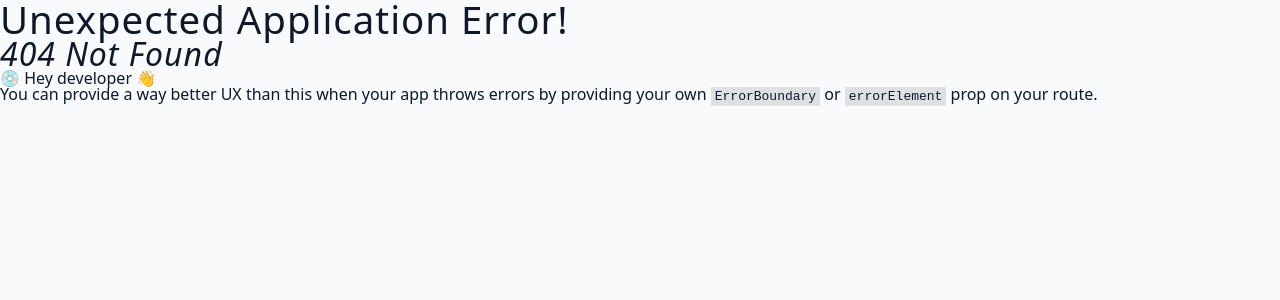
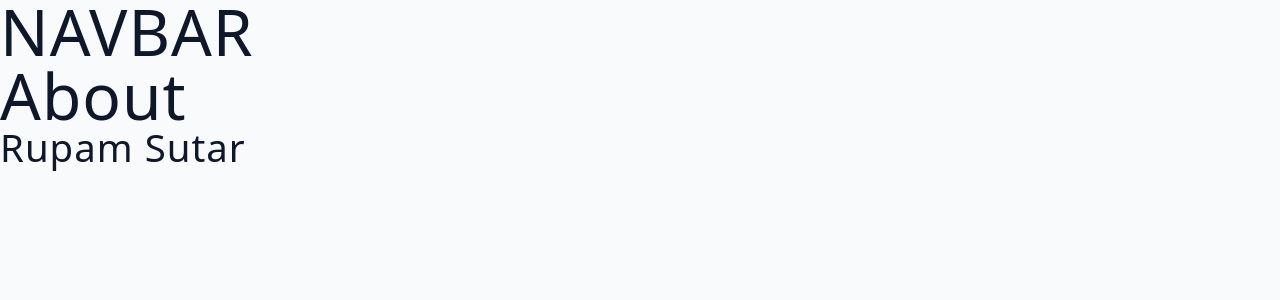
Before and after one commit to rupamsutar/mix-master, a React (Vite) app: page /about/person in a window 1280 px wide. Before the commit this address had no page. Shown: the top 300 px of the page. Built offline with nearby package versions, Linux system fonts and the light colour scheme.

Commit message:
More Complex Nesting

```diff
--- a/src/App.jsx
+++ b/src/App.jsx
@@ -12,23 +12,29 @@ const router = createBrowserRouter([
         element: <Landing />
       },
       {
-        path: 'about',
-        element: <About />
-      },
-      {
         path: 'cocktail',
         element: <Cocktail />
       },
       {
         path: 'newsletter',
         element: <Newsletter />
+      },
+      {
+        path: 'about',
+        element: <About />,
+        children:[
+          {
+            index: true,
+            element: <h2>Our Company</h2>
+          },
+          {
+            path: 'person',
+            element: <h2>Rupam Sutar</h2>
+          }
+        ]
       }
     ]
   },
-  {
-    path:'/about',
-    element: <About />
-  }
 ]);
 
 const App = () => {
--- a/src/pages/About.jsx
+++ b/src/pages/About.jsx
@@ -1,10 +1,10 @@
 import React from 'react'
-import { Link } from 'react-router-dom'
+import { Link, Outlet } from 'react-router-dom'
 
 const About = () => {
   return (<div className="">
     <h1>About</h1>
-    <Link to='/'>HomePage</Link>
+    <Outlet />
   </div>
   )
 }
```
